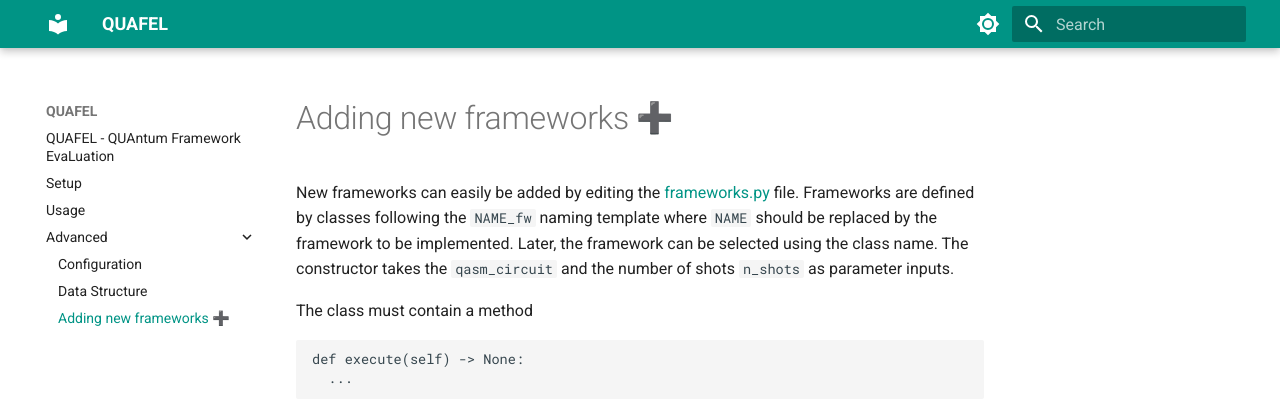
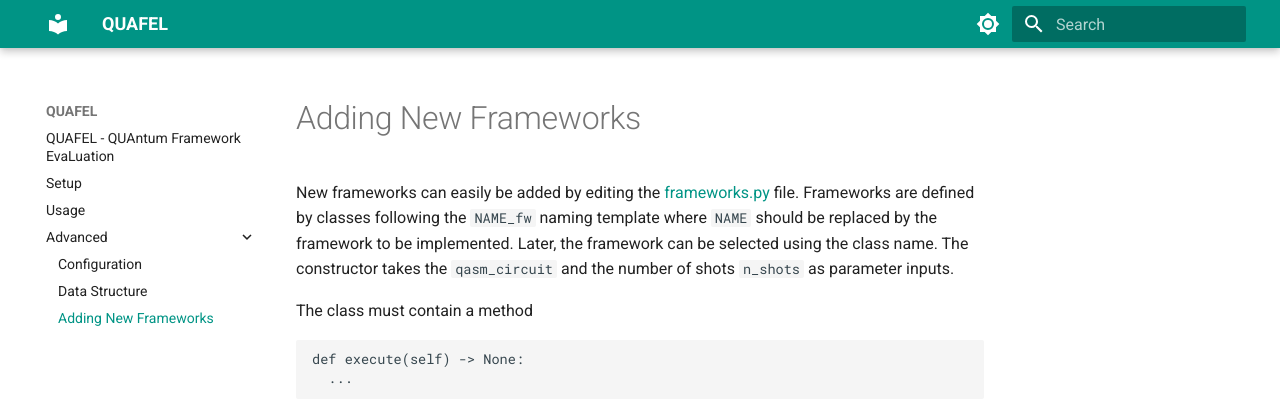
Before and after one commit to cirKITers/quafel, an MkDocs documentation site: the page built from docs/adding_frameworks.md, in a window 1280 px wide. Shown: the top 415 px of the page. Built offline with MkDocs 1.6.1 and Material for MkDocs 9.7.7, drawn with Linux system fonts in a browser that asks for light colours; emoji names are drawn with the system emoji font; some of the changed lines change nothing that is shown.

Commit message:
fixed title
Signed-off-by: Melvin Strobl <lc3267@kit.edu>

````diff
--- a/docs/adding_frameworks.md
+++ b/docs/adding_frameworks.md
@@ -1,4 +1,4 @@
-# Adding new frameworks :heavy_plus_sign:
+# Adding New Frameworks
 
 New frameworks can easily be added by editing the [frameworks.py](src/quafel/pipelines/data_science/frameworks.py) file.
 Frameworks are defined by classes following the ```NAME_fw``` naming template where ```NAME``` should be replaced by the framework to be implemented.
````
